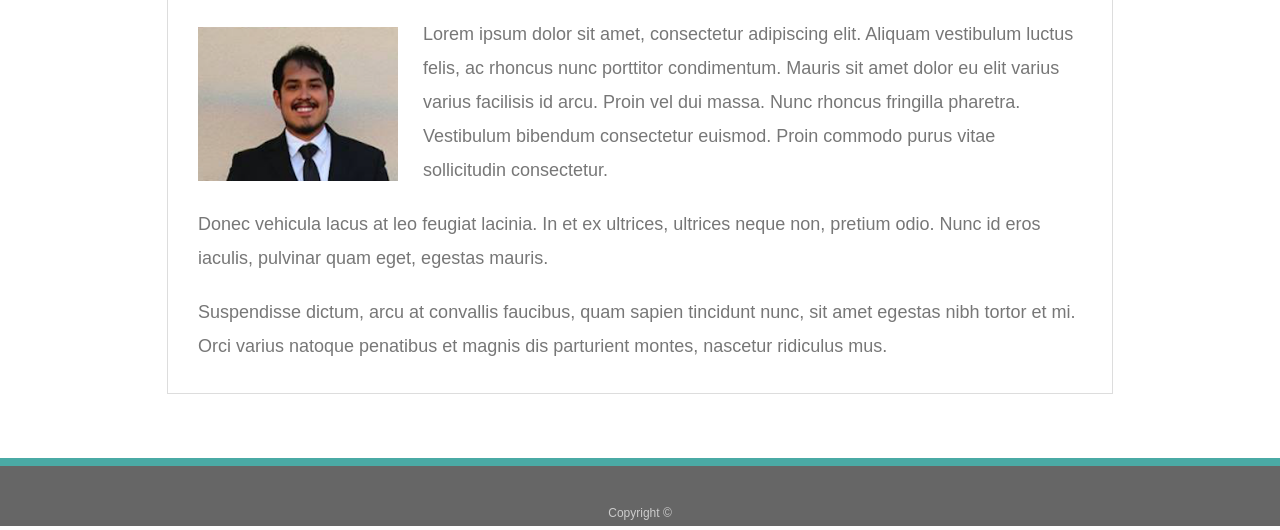
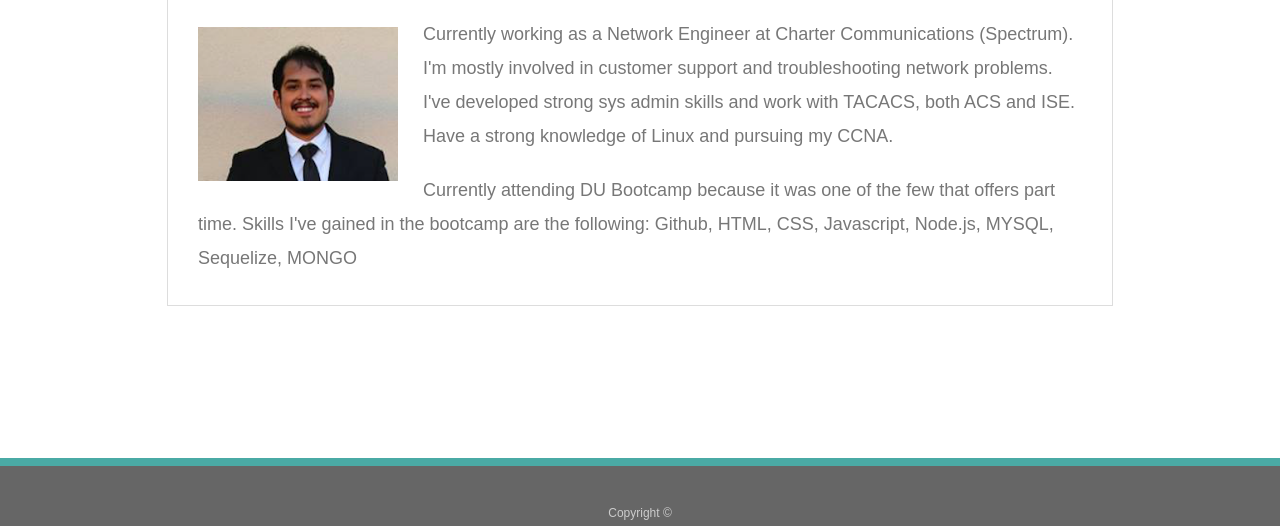
Before and after one commit to OscarG1991/Bootstrap_portfolio, a plain HTML site: page index.html in a window 1280 px wide. Shown: the part 369-899 px from the top of the page. Drawn offline with nearby package versions, Linux system fonts and the light colour scheme.

Commit message:
about me

```diff
--- a/index.html
+++ b/index.html
@@ -34,24 +34,16 @@
 
                     <img src="assets/images/Oscar.png" class="auth-image" alt="Your Name">
 
-                    <p>Lorem ipsum dolor sit amet, consectetur adipiscing elit. Aliquam vestibulum luctus felis, ac
-                        rhoncus
-                        nunc porttitor condimentum. Mauris sit amet dolor eu elit varius varius facilisis id arcu.
-                        Proin
-                        vel
-                        dui massa. Nunc rhoncus fringilla pharetra. Vestibulum bibendum consectetur euismod. Proin
-                        commodo
-                        purus vitae sollicitudin consectetur.</p>
+                    <p>Currently working as a Network Engineer at Charter Communications (Spectrum).
+                        I'm mostly involved in customer support and troubleshooting network problems.
+                        I've developed strong sys admin skills and work with TACACS, both ACS and ISE.
+                        Have a strong knowledge of Linux and pursuing my CCNA.
+                    </p>
 
-                    <p>Donec vehicula lacus at leo feugiat lacinia. In et ex ultrices, ultrices neque non, pretium
-                        odio.
-                        Nunc
-                        id eros iaculis, pulvinar quam eget, egestas mauris.</p>
-
-                    <p>Suspendisse dictum, arcu at convallis faucibus, quam sapien tincidunt nunc, sit amet egestas
-                        nibh
-                        tortor
-                        et mi. Orci varius natoque penatibus et magnis dis parturient montes, nascetur ridiculus mus.</p>
+                    <p>
+                        Currently attending DU Bootcamp because it was one of the few that offers part time.
+                        Skills I've gained in the bootcamp are the following:
+                        Github, HTML, CSS, Javascript, Node.js, MYSQL, Sequelize, MONGO
 
                 </section>
             </div>
```
